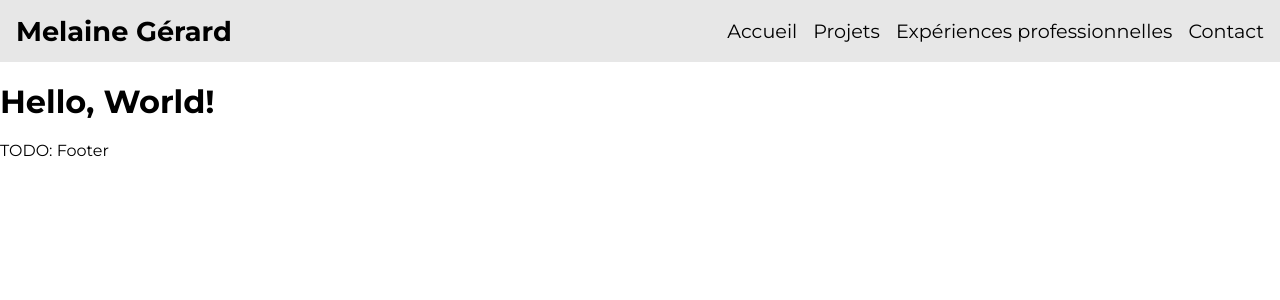
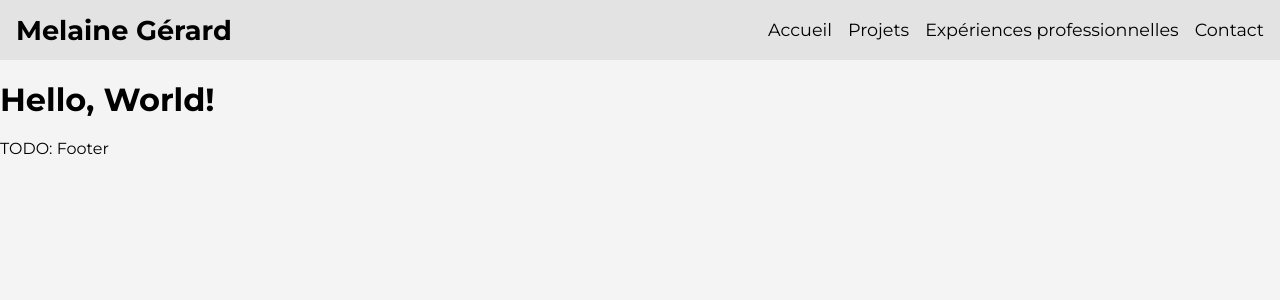
Before and after one commit to MelaineGerard/portfolio-fo, a Nuxt app: page / in a window 1280 px wide. Shown: the top 300 px of the page. Built offline with nearby package versions, Linux system fonts and the light colour scheme.

Commit message:
:lipstick: Ajout couleurs + Correction padding sur la navbar

```diff
--- /dev/null
+++ b/assets/css/_colors.scss
@@ -0,0 +1,6 @@
+
+$background-primary: #F4F4F4;
+$background-secondary: #E3E3E3;
+$color-shadow: #6B9FE6;
+$color-hover: #00308F;
+$color-text: #FFFFFF;
--- a/assets/css/main.scss
+++ b/assets/css/main.scss
@@ -1,7 +1,8 @@
 @use "normalize";
-
+@import "colors";
 @import url(https://fonts.bunny.net/css?family=montserrat:100,100i,200,200i,300,300i,400,400i,500,500i,600,600i,700,700i,800,800i,900,900i);
 
 body {
   font-family: 'Montserrat', sans-serif;
+  background: $background-primary;
 }
--- a/components/WebsiteNavbar.vue
+++ b/components/WebsiteNavbar.vue
@@ -3,40 +3,42 @@
     <a class="website-name" href="#">Melaine Gérard</a>
     <ul>
       <li>
-        <a href="#">
+        <RouterLink to="#">
           Accueil
-        </a>
+        </RouterLink>
       </li>
       <li>
-        <a href="#">
+        <RouterLink to="#">
           Projets
-        </a>
+        </RouterLink>
       </li>
       <li>
-        <a href="#">
+        <RouterLink to="#">
           Expériences professionnelles
-        </a>
+        </RouterLink>
       </li>
       <li>
-        <a href="#">
+        <RouterLink to="#">
           Contact
-        </a>
+        </RouterLink>
       </li>
     </ul>
   </nav>
 </template>
 
 <style lang="scss" scoped>
+@import "assets/css/colors";
   nav {
     display: flex;
     justify-content: space-between;
     align-items: center;
-    background: #e7e7e7;
+    background: $background-secondary;
     padding: 0.25rem 1rem;
 
     ul {
       display: flex;
       list-style: none;
+      padding: 0;
 
       li {
         margin-left: 1rem;
@@ -45,10 +47,10 @@
           text-decoration: none;
           color: #000;
           transition: all 0.2s ease-in-out;
-          font-size: 1.2rem;
+          font-size: 1.1rem;
 
           &:hover {
-            color: #0053a7;
+            color: $color-hover;
           }
         }
       }
@@ -82,3 +84,5 @@
     }
   }
 </style>
+<script setup lang="ts">
+</script>
```
